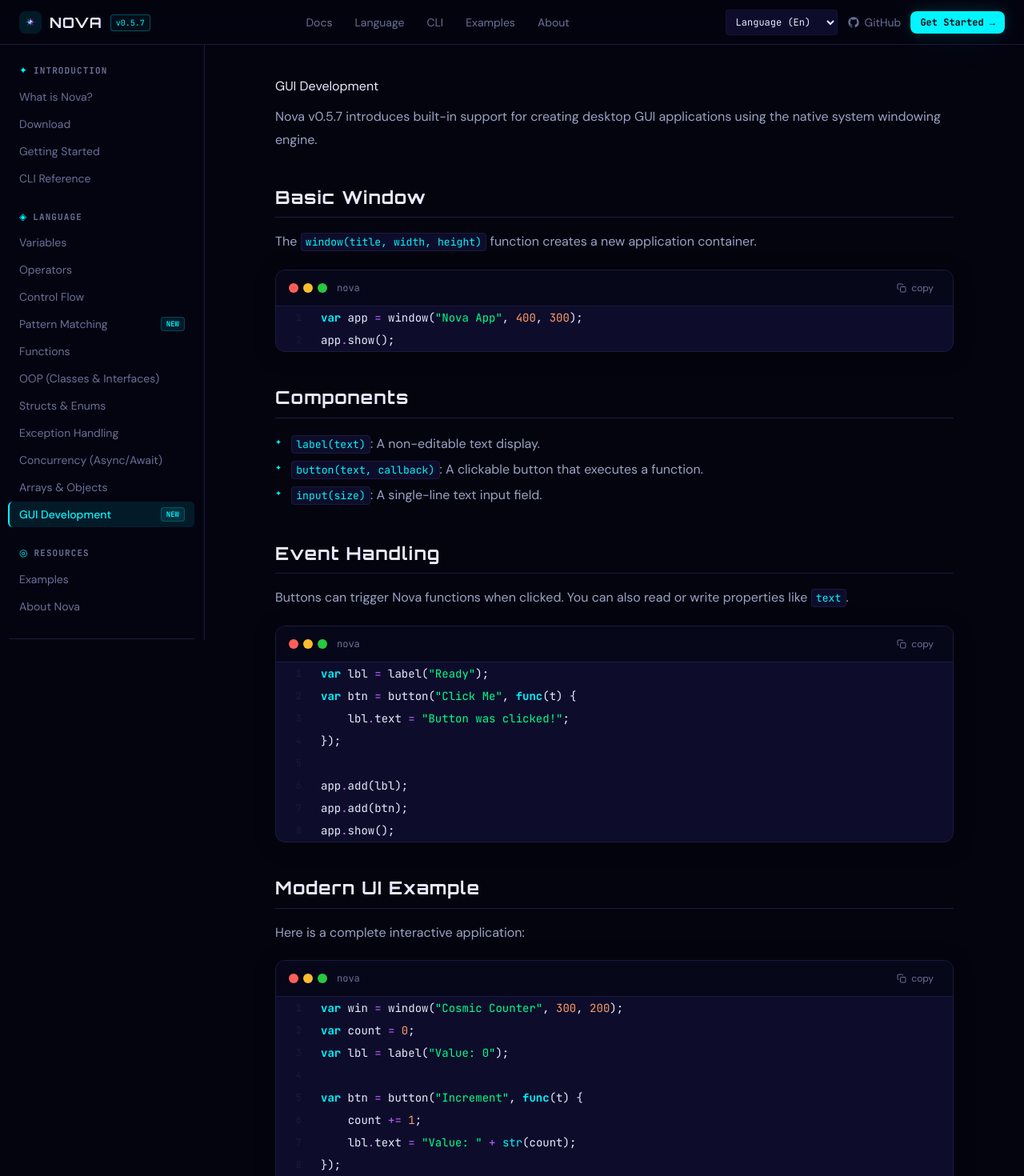
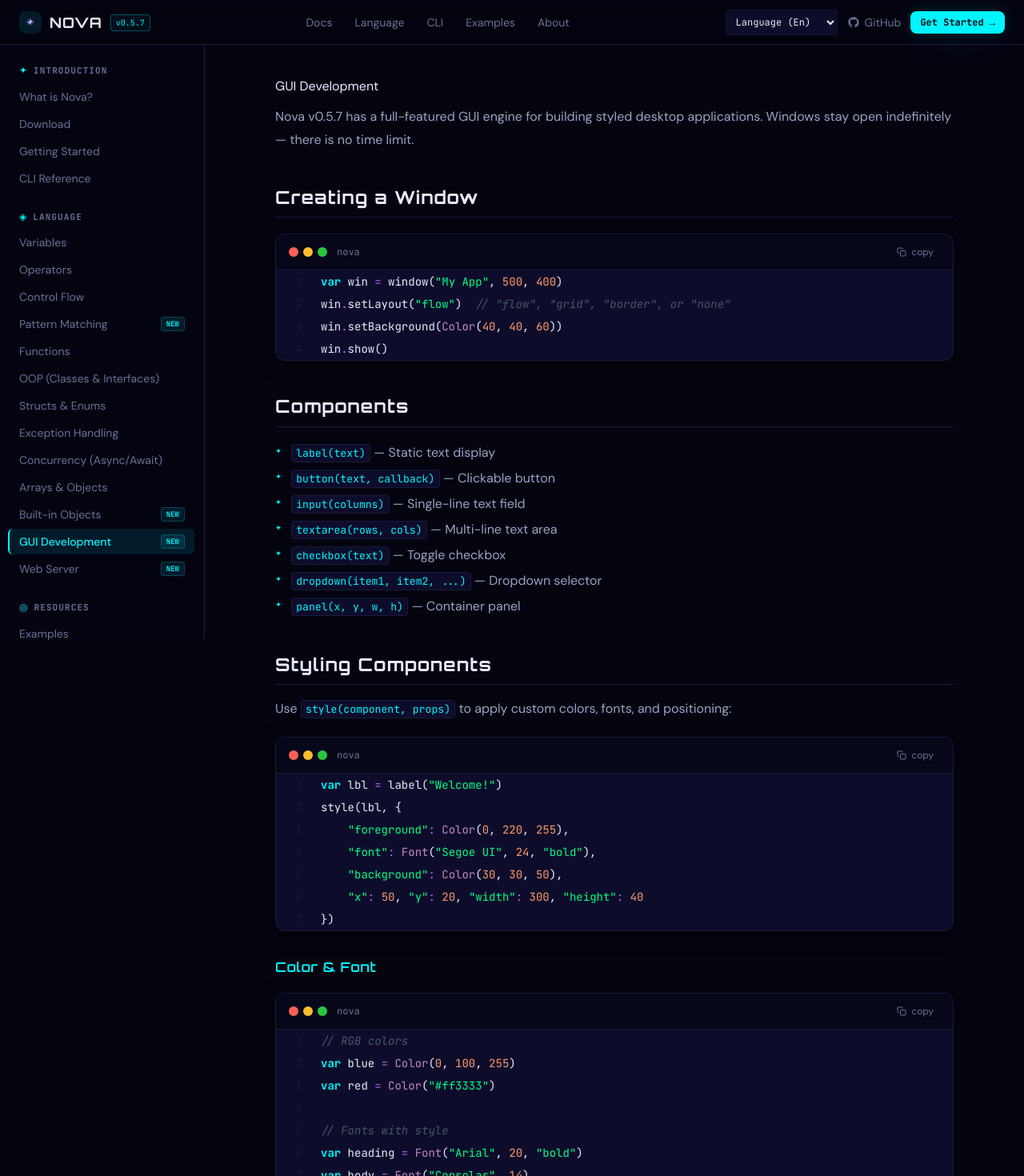
Before and after one commit to luminarydearx/Nova-Language-Documentation-Web, a Next.js app: page /docs/language/gui in a window 1280 px wide. Shown: the top 1470 px of the page at 80% size. Built offline with nearby package versions, Linux system fonts and the light colour scheme.

Commit message:
feat: Add new documentation pages for Built-in Objects, Web Server, GUI Development, and Arrays, and update navigation with a version constant and "Coming Soon" badge logic.

```diff
--- a/src/app/docs/language/arrays/page.tsx
+++ b/src/app/docs/language/arrays/page.tsx
@@ -10,7 +10,7 @@
       <div className="mb-8 pb-6 border-b border-nova-border">
         <div className="flex items-center gap-2 mb-3">
           <span className="text-xs font-mono px-2 py-0.5 rounded bg-nova-green/10 text-nova-green border border-nova-green/20">
-            ✅ v0.4.1 · NEW
+            ✅ v0.5.7
           </span>
         </div>
         <p className="text-xs font-mono text-nova-dim mb-2">
@@ -74,15 +74,6 @@
 // pop — remove from end
 var last = items.pop()
 print last          // 40
-print items         // [99, 20, 30]
-
-// unshift — add to beginning
-items.unshift(0)
-print items         // [0, 99, 20, 30]
-
-// shift — remove from beginning
-var first = items.shift()
-print first         // 0
 print items         // [99, 20, 30]`}
         filename="modify.nv"
       />
@@ -102,15 +93,26 @@
             {[
               ["arr.push(val)", "null", "Add value to end"],
               ["arr.pop()", "value", "Remove and return last element"],
-              ["arr.shift()", "value", "Remove and return first element"],
-              ["arr.unshift(val)", "null", "Add value to beginning"],
               ["arr.len / arr.length", "int", "Number of elements"],
               ["arr.contains(val)", "bool", "Check if value exists"],
               ["arr.indexOf(val)", "int", "Index of value (-1 if not found)"],
               ["arr.join(sep)", "string", "Join elements with separator"],
               ["arr.slice(from, to)", "array", "Extract sub-array"],
-              ["arr.reverse()", "null", "Reverse in place"],
-              ["arr.toString()", "string", "Convert to string"],
+              ["arr.reverse()", "array", "Reverse in place"],
+              ["arr.sort()", "array", "Sort numerically in place"],
+              ["arr.clear()", "null", "Remove all elements"],
+              ["arr.flat()", "array", "Flatten nested arrays one level"],
+              ["arr.map(fn)", "array", "Transform each element"],
+              [
+                "arr.filter(fn)",
+                "array",
+                "Keep elements where fn returns true",
+              ],
+              ["arr.reduce(fn, init)", "value", "Reduce to single value"],
+              ["arr.find(fn)", "value", "First element where fn returns true"],
+              ["arr.forEach(fn)", "null", "Execute fn for each element"],
+              ["arr.every(fn)", "bool", "True if all elements pass fn"],
+              ["arr.some(fn)", "bool", "True if any element passes fn"],
             ].map(([m, r, d]) => (
               <tr key={m}>
                 <td className="font-mono text-nova-cyan text-sm">{m}</td>
--- /dev/null
+++ b/src/app/docs/language/builtins/page.tsx
@@ -0,0 +1,39 @@
+import CodeBlock from "@/components/CodeBlock";
+import type { Metadata } from "next";
+
+export const metadata: Metadata = { title: "Built-in Objects - Nova" };
+
+export default function BuiltinsDocs() {
+  return (
+    <div className="doc-prose animate-fade-up">
+      <h1>Built-in Objects</h1>
+      <p>
+        Nova v0.5.7 provides powerful namespace objects for common operations.
+      </p>
+
+      <h2>Math</h2>
+      <CodeBlock
+        code={`print Math.PI        // 3.14159...\nprint Math.E         // 2.71828...\nprint Math.abs(-42)  // 42\nprint Math.floor(3.7)  // 3\nprint Math.ceil(3.2)   // 4\nprint Math.round(3.5)  // 4\nprint Math.sqrt(16)    // 4\nprint Math.pow(2, 10)  // 1024\nprint Math.min(5, 3)   // 3\nprint Math.max(5, 3)   // 5\nprint Math.random()    // 0.0 - 1.0\nprint Math.sin(Math.PI / 2)  // 1.0\nprint Math.cos(0)      // 1.0\nprint Math.log(Math.E) // 1.0`}
+        language="nova"
+      />
+
+      <h2>JSON</h2>
+      <CodeBlock
+        code={`var data = {"name": "Nova", "version": 5}\nvar jsonStr = JSON.stringify(data)\nprint jsonStr  // {"name":"Nova","version":5}\n\nvar parsed = JSON.parse("42")\nprint parsed  // 42`}
+        language="nova"
+      />
+
+      <h2>Date</h2>
+      <CodeBlock
+        code={`print Date.now()     // Unix timestamp (ms)\nprint Date.year()    // 2026\nprint Date.month()   // 3\nprint Date.day()     // 6\nprint Date.format()  // "2026-03-06 16:23:44"\nprint Date.format(Date.now(), "dd/MM/yyyy")`}
+        language="nova"
+      />
+
+      <h2>System Functions</h2>
+      <CodeBlock
+        code={`// File I/O\nwriteFile("data.txt", "Hello Nova!")\nvar content = readFile("data.txt")\n\n// Console input\nvar name = readLine("Enter name: ")\n\n// Utilities\nprint time()      // Current timestamp\nprint typeOf(42)  // "Double"\nprint len([1,2,3]) // 3\nsleep(1000)       // Wait 1 second\nexit(0)           // Exit program`}
+        language="nova"
+      />
+    </div>
+  );
+}
--- a/src/app/docs/language/gui/page.tsx
+++ b/src/app/docs/language/gui/page.tsx
@@ -8,48 +8,78 @@
     <div className="doc-prose animate-fade-up">
       <h1>GUI Development</h1>
       <p>
-        Nova v0.5.7 introduces built-in support for creating desktop GUI
-        applications using the native system windowing engine.
+        Nova v0.5.7 has a full-featured GUI engine for building styled desktop
+        applications. Windows stay open indefinitely — there is no time limit.
       </p>
 
-      <h2>Basic Window</h2>
-      <p>
-        The <code>window(title, width, height)</code> function creates a new
-        application container.
-      </p>
+      <h2>Creating a Window</h2>
       <CodeBlock
-        code={`var app = window("Nova App", 400, 300);\napp.show();`}
+        code={`var win = window("My App", 500, 400)\nwin.setLayout("flow")  // "flow", "grid", "border", or "none"\nwin.setBackground(Color(40, 40, 60))\nwin.show()`}
         language="nova"
       />
 
       <h2>Components</h2>
       <ul>
         <li>
-          <code>label(text)</code>: A non-editable text display.
+          <code>label(text)</code> — Static text display
         </li>
         <li>
-          <code>button(text, callback)</code>: A clickable button that executes
-          a function.
+          <code>button(text, callback)</code> — Clickable button
         </li>
         <li>
-          <code>input(size)</code>: A single-line text input field.
+          <code>input(columns)</code> — Single-line text field
+        </li>
+        <li>
+          <code>textarea(rows, cols)</code> — Multi-line text area
+        </li>
+        <li>
+          <code>checkbox(text)</code> — Toggle checkbox
+        </li>
+        <li>
+          <code>dropdown(item1, item2, ...)</code> — Dropdown selector
+        </li>
+        <li>
+          <code>panel(x, y, w, h)</code> — Container panel
         </li>
       </ul>
 
-      <h2>Event Handling</h2>
+      <h2>Styling Components</h2>
       <p>
-        Buttons can trigger Nova functions when clicked. You can also read or
-        write properties like <code>text</code>.
+        Use <code>style(component, props)</code> to apply custom colors, fonts,
+        and positioning:
       </p>
       <CodeBlock
-        code={`var lbl = label("Ready");\nvar btn = button("Click Me", func(t) {\n    lbl.text = "Button was clicked!";\n});\n\napp.add(lbl);\napp.add(btn);\napp.show();`}
+        code={`var lbl = label("Welcome!")\nstyle(lbl, {\n    "foreground": Color(0, 220, 255),\n    "font": Font("Segoe UI", 24, "bold"),\n    "background": Color(30, 30, 50),\n    "x": 50, "y": 20, "width": 300, "height": 40\n})`}
         language="nova"
       />
 
-      <h2>Modern UI Example</h2>
-      <p>Here is a complete interactive application:</p>
+      <h3>Color & Font</h3>
       <CodeBlock
-        code={`var win = window("Cosmic Counter", 300, 200);\nvar count = 0;\nvar lbl = label("Value: 0");\n\nvar btn = button("Increment", func(t) {\n    count += 1;\n    lbl.text = "Value: " + str(count);\n});\n\nwin.add(lbl);\nwin.add(btn);\nwin.show();`}
+        code={`// RGB colors\nvar blue = Color(0, 100, 255)\nvar red = Color("#ff3333")\n\n// Fonts with style\nvar heading = Font("Arial", 20, "bold")\nvar body = Font("Consolas", 14)\nvar italic = Font("Georgia", 16, "italic")`}
+        language="nova"
+      />
+
+      <h2>Event Handling</h2>
+      <CodeBlock
+        code={`var btn = button("Click Me", func(t) {\n    alert("Button clicked!")\n})\n\n// Or use onClick for any component\nonClick(lbl, func() {\n    print "Label was clicked"\n})`}
+        language="nova"
+      />
+
+      <h2>Reading & Setting Text</h2>
+      <CodeBlock
+        code={`var field = input(20)\nvar display = label("")\n\nvar btn = button("Submit", func(t) {\n    var name = getText(field)\n    setText(display, "Hello, " + name + "!")\n})`}
+        language="nova"
+      />
+
+      <h2>Dialogs</h2>
+      <CodeBlock
+        code={`alert("Operation complete!")\nvar ok = confirm("Are you sure?")\nvar name = prompt("Enter your name:")`}
+        language="nova"
+      />
+
+      <h2>Complete Example</h2>
+      <CodeBlock
+        code={`var win = window("Nova Calculator", 420, 300)\nwin.setLayout("flow")\nwin.setBackground(Color(30, 30, 50))\n\nvar title = label("Calculator")\nstyle(title, {"foreground": Color(0,220,255), "font": Font("Arial",20,"bold")})\n\nvar display = input(20)\nstyle(display, {"font": Font("Consolas", 24), "foreground": Color(255,255,255)})\n\nvar result = label("Result: 0")\nstyle(result, {"foreground": Color(200,200,200), "font": Font("Arial",16)})\n\nvar btn = button("Calculate", func(t) {\n    setText(result, "Result: " + getText(display))\n})\nstyle(btn, {"background": Color(0,150,255), "foreground": Color(255,255,255)})\n\nwin.add(title)\nwin.add(display)\nwin.add(btn)\nwin.add(result)\nwin.show()`}
         language="nova"
       />
     </div>
--- /dev/null
+++ b/src/app/docs/language/web-server/page.tsx
@@ -0,0 +1,64 @@
+import CodeBlock from "@/components/CodeBlock";
+import type { Metadata } from "next";
+
+export const metadata: Metadata = { title: "Web Server - Nova" };
+
+export default function WebDocs() {
+  return (
+    <div className="doc-prose animate-fade-up">
+      <h1>Web Server</h1>
+      <p>
+        Nova includes a built-in HTTP server, allowing you to create websites
+        and APIs directly from Nova code. No external dependencies needed.
+      </p>
+
+      <h2>Basic Server</h2>
+      <CodeBlock
+        code={`var server = serve(3000)\n\nserver.route("/", func(req) {\n    return "<h1>Hello from Nova!</h1>"\n})\n\nserver.start()\n// Visit http://localhost:3000`}
+        language="nova"
+      />
+
+      <h2>Multiple Routes</h2>
+      <CodeBlock
+        code={`server.route("/about", func(req) {\n    return "<h1>About Us</h1><p>Built with Nova</p>"\n})\n\nserver.route("/api/data", func(req) {\n    return JSON.stringify({"status": "ok", "version": VERSION})\n})`}
+        language="nova"
+      />
+
+      <h2>Request Object</h2>
+      <p>Every route handler receives a request object:</p>
+      <ul>
+        <li>
+          <code>req.method</code> — HTTP method (GET, POST, etc.)
+        </li>
+        <li>
+          <code>req.path</code> — URL path
+        </li>
+        <li>
+          <code>req.query</code> — Query string
+        </li>
+      </ul>
+
+      <h2>Styled Website</h2>
+      <CodeBlock
+        code={`server.route("/", func(req) {\n    return "<html><head><style>\n        body { font-family: sans-serif; background: #0a0a1a; color: white; }\n        h1 { color: #00dcff; text-align: center; padding: 40px; }\n    </style></head><body>\n        <h1>Nova Web App</h1>\n        <p>Server time: " + Date.format() + "</p>\n    </body></html>"\n})`}
+        language="nova"
+      />
+
+      <h2>API Reference</h2>
+      <ul>
+        <li>
+          <code>serve(port)</code> — Create HTTP server
+        </li>
+        <li>
+          <code>server.route(path, handler)</code> — Add route
+        </li>
+        <li>
+          <code>server.start()</code> — Start listening
+        </li>
+        <li>
+          <code>server.stop()</code> — Stop server
+        </li>
+      </ul>
+    </div>
+  );
+}
--- a/src/lib/navigation.ts
+++ b/src/lib/navigation.ts
@@ -40,7 +40,13 @@
         href: "/docs/language/async-await",
       },
       { title: "Arrays & Objects", href: "/docs/language/arrays" },
+      {
+        title: "Built-in Objects",
+        href: "/docs/language/builtins",
+        badge: "NEW",
+      },
       { title: "GUI Development", href: "/docs/language/gui", badge: "NEW" },
+      { title: "Web Server", href: "/docs/language/web-server", badge: "NEW" },
     ],
   },
   {
```
